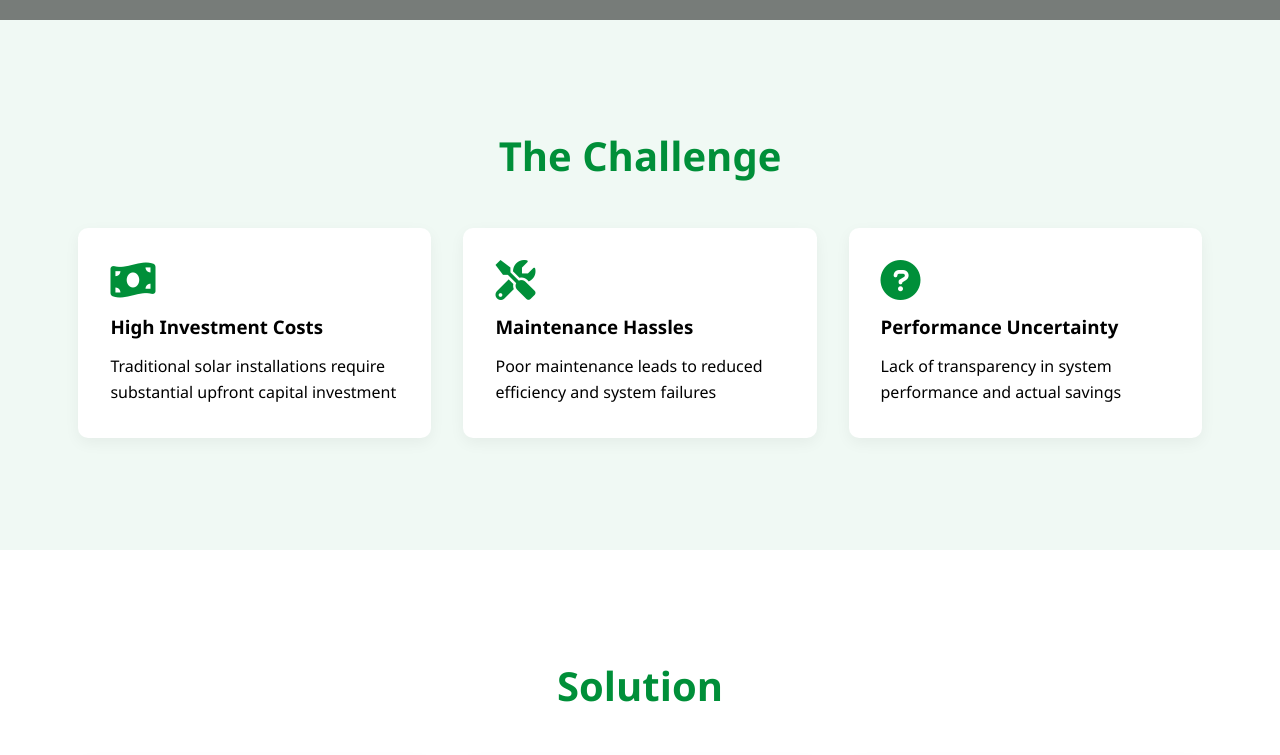
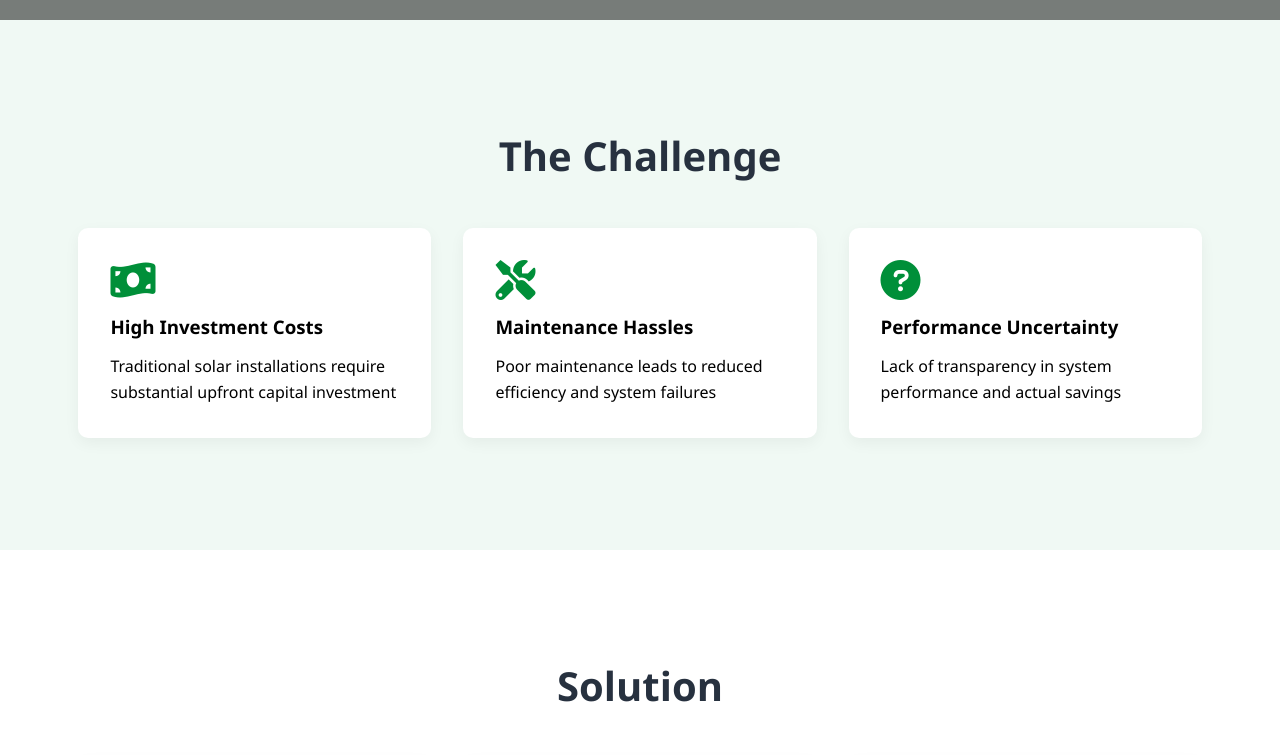
Before and after one commit to quante-energy/-quante-energy-website, a website built with webpack: page index.html in a window 1280 px wide. Shown: the part 780-1535 px from the top of the page. Built offline with nearby package versions, Linux system fonts and the light colour scheme; grey boxes are pictures that could not be loaded.

Commit message:
change the color text

```diff
--- a/css/style.css
+++ b/css/style.css
@@ -37,7 +37,7 @@ h1, h2, h3, h4 {
   font-size: 2.5rem;
   text-align: center;
   margin-bottom: 3rem;
-  color: var(--primary-color);
+  color: #27313f;
 }
 
 /* Layout */
```
